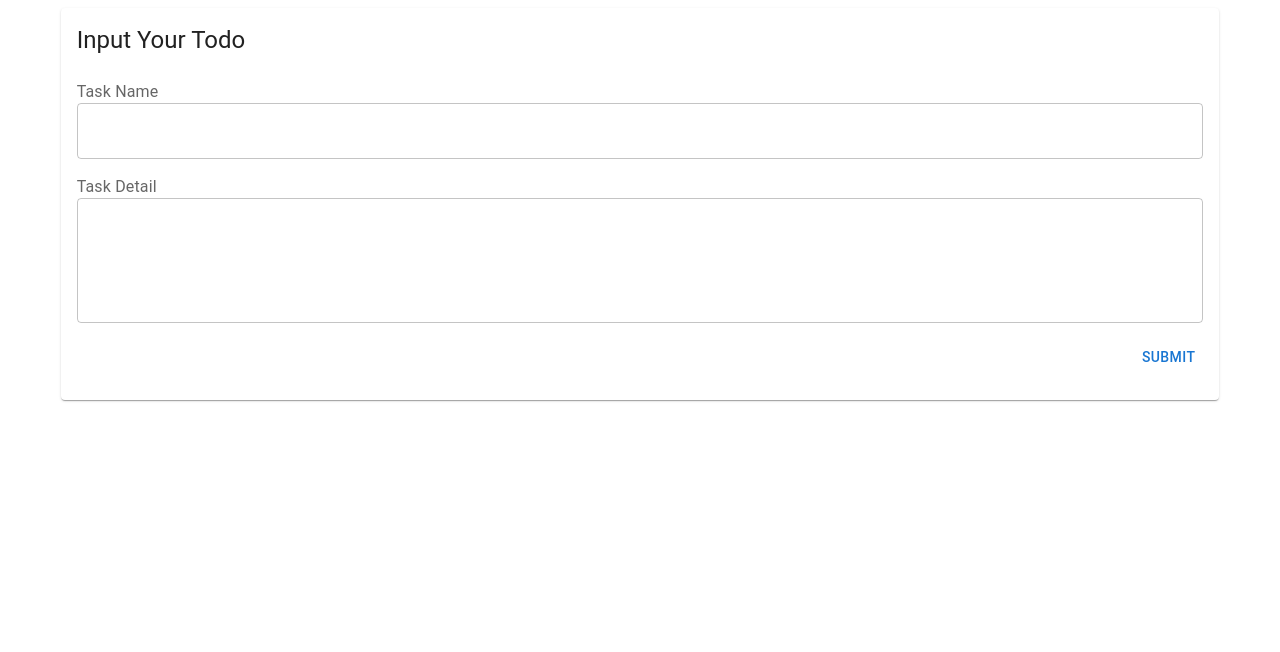
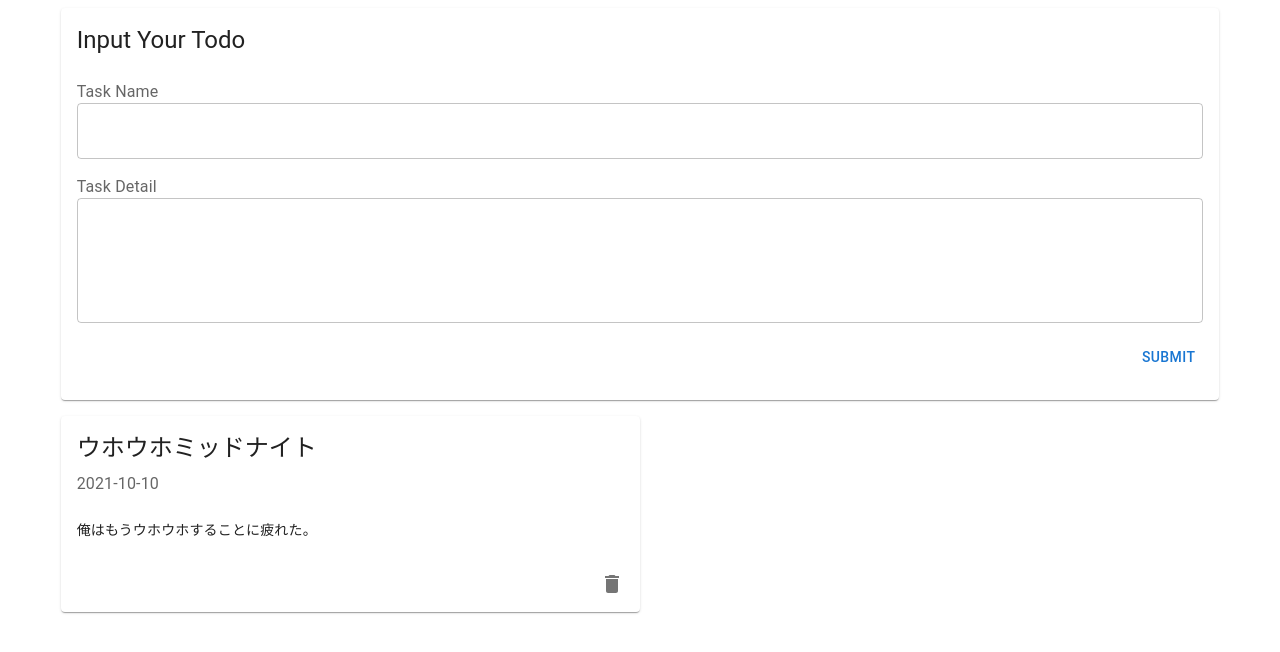
Before and after one commit to sonarAIT/react-todolist, a Next.js app: page / in a window 1280 px wide. Shown: the top 652 px of the page. Built offline with nearby package versions, Linux system fonts and the light colour scheme.

Commit message:
feat: TodoCard

```diff
--- a/package.json
+++ b/package.json
@@ -11,7 +11,8 @@
   "dependencies": {
     "@emotion/react": "^11.10.4",
     "@emotion/styled": "^11.10.4",
-    "@mui/material": "^5.10.10",
+    "@mui/icons-material": "^5.10.9",
+    "@mui/material": "^5.10.11",
     "next": "12.3.1",
     "react": "18.2.0",
     "react-dom": "18.2.0",
--- /dev/null
+++ b/pages/TodoCard.tsx
@@ -0,0 +1,67 @@
+import type { NextComponentType, NextPageContext } from "next";
+import Grid from "@mui/material/Grid";
+import Card from "@mui/material/Card";
+import CardContent from "@mui/material/CardContent";
+import Typography from "@mui/material/Typography";
+import CardActions from "@mui/material/CardActions";
+import IconButton from "@mui/material/IconButton";
+import DeleteIcon from "@mui/icons-material/Delete";
+
+export type Todo = {
+    id: number;
+    taskName: string;
+    taskDetail: string;
+    date: string;
+};
+
+type TodoCardProps = {
+    todo: Todo;
+};
+
+const TodoCard: NextComponentType<NextPageContext, {}, TodoCardProps> = (
+    props: TodoCardProps
+) => {
+    const doDelete = () => {
+        console.log("delete");
+    };
+
+    return (
+        <Grid item xs={6}>
+            <Card>
+                <CardContent>
+                    <Grid container rowSpacing={2}>
+                        <Grid item xs={12}>
+                            <Typography
+                                variant="h5"
+                                component="div"
+                                gutterBottom
+                            >
+                                {props.todo.taskName}
+                            </Typography>
+
+                            <Typography color="text.secondary" sx={{ mb: 1 }}>
+                                {props.todo.date}
+                            </Typography>
+                        </Grid>
+
+                        <Grid item xs={12}>
+                            <Typography variant="body2">
+                                {props.todo.taskDetail}
+                            </Typography>
+                        </Grid>
+                    </Grid>
+                </CardContent>
+
+                <CardActions disableSpacing>
+                    <Grid container justifyContent="right">
+                        <IconButton onClick={doDelete}>
+                            <DeleteIcon />
+                        </IconButton>
+                    </Grid>
+                </CardActions>
+            </Card>
+        </Grid>
+    );
+};
+
+export default TodoCard;
--- a/pages/TodoInput.tsx
+++ b/pages/TodoInput.tsx
@@ -9,7 +9,7 @@ import Button from "@mui/material/Button";
 
 import { useForm, SubmitHandler, SubmitErrorHandler } from "react-hook-form";
 
-interface TodoForm {
+type TodoForm = {
     taskName: string;
     taskDetail: string;
 }
--- /dev/null
+++ b/pages/TodoList.tsx
@@ -0,0 +1,29 @@
+import type { NextComponentType } from "next";
+import Grid from "@mui/material/Grid";
+import { useState } from "react";
+
+import TodoCard from "./TodoCard";
+import { Todo } from "./TodoCard";
+
+const TodoList: NextComponentType = () => {
+    const [todoList, setTodoList] = useState<Array<Todo>>([
+        {
+            id: 1,
+            taskName: "ウホウホミッドナイト",
+            taskDetail: "俺はもうウホウホすることに疲れた。",
+            date: "2021-10-10",
+        },
+    ]);
+
+    return (
+        <Grid container justifyContent="center">
+            <Grid item sx={{ mt: 2 }} xs={11}>
+                {todoList.map((todo: Todo) => {
+                    return <TodoCard key={todo.id} todo={todo} />;
+                })}
+            </Grid>
+        </Grid>
+    );
+};
+
+export default TodoList;
--- a/pages/index.tsx
+++ b/pages/index.tsx
@@ -2,6 +2,7 @@ import type { NextPage } from "next";
 import Head from "next/head";
 import Image from "next/image";
 import TodoInput from "./TodoInput";
+import TodoList from "./TodoList";
 
 const Home: NextPage = () => {
     return (
@@ -15,6 +16,7 @@ const Home: NextPage = () => {
                 <link rel="icon" href="/favicon.ico" />
             </Head>
             <TodoInput />
+            <TodoList />
         </div>
     );
 };
```
Also changed, not shown: 1 other file (tests, documents, lock files or other folders).
